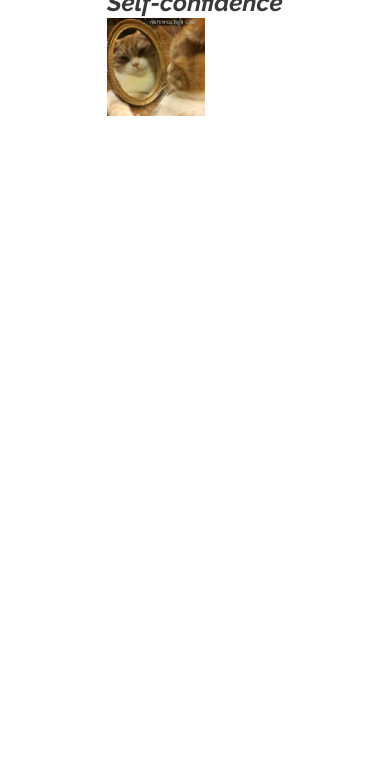
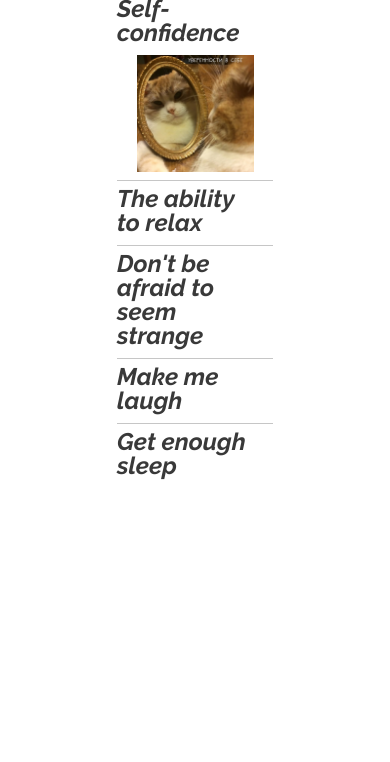
Before and after one commit to rimromrim/cssBayan, a plain HTML site: page cssBayan/Index.html in a window 390 px wide. Shown: the part 82-844 px from the top of the page. Drawn offline with Linux system fonts and the light colour scheme.

Commit message:
feat: added the ability to hide slides (Sat, Mar 11, 2023 01:17:08 PM)

```diff
--- a/cssBayan/Index.html
+++ b/cssBayan/Index.html
@@ -13,10 +13,62 @@
             <h1 class="title">CSS Bayan</h1>
         <ul class="accordion">
             <li class="accordion-item">
-                <input type="radio" class="accordion-toggle" id="toggle-01" checked hidden>
-                <label class="accordion-label" for="toggle-01"><div class="accordion-title">Self-confidence</div>
-                    <div class="accordion_target">
-                        <img class="img" src="./assets/img/1.jpg" alt="Meme">
+                <input type="radio" class="accordion-toggle" name="accordion" id="toggle-01" checked hidden>
+                <label class="accordion-label" for="toggle-01">
+                    <div class="accordion-title">
+                        Self-confidence
+                            <img class="icon" src="./assets/img/cross-symbol_icon-icons.com_74149.svg">
+                    </div>
+                    <div class="accordion-target">
+                        <img class="img" src="./assets/img/1.jpg" alt="meme">
+                    </div>
+                </label>
+            </li>
+            <li class="accordion-item">
+                <input type="radio" class="accordion-toggle" name="accordion" id="toggle-02" hidden>
+                <label class="accordion-label" for="toggle-02">
+                    <div class="accordion-title">
+                        The ability to relax
+                            <img class="icon" src="./assets/img/cross-symbol_icon-icons.com_74149.svg">
+                    </div>
+                    <div class="accordion-target">
+                        <img class="img" src="./assets/img/2.jpg" alt="meme">
+                    </div>
+                </label>
+            </li>
+            <li class="accordion-item">
+                <input type="radio" class="accordion-toggle" name="accordion" id="toggle-03" hidden>
+                <label class="accordion-label" for="toggle-03">
+                    <div class="accordion-title">
+                        Don't be afraid to seem strange
+                            <img class="icon" src="./assets/img/cross-symbol_icon-icons.com_74149.svg">
+                    </div>
+                    <div class="accordion-target">
+                        <img class="img" src="./assets/img/3.jpg" alt="meme">
+                    </div>
+                </label>
+            </li>
+            <li class="accordion-item">
+                <input type="radio" class="accordion-toggle" name="accordion" id="toggle-04" hidden>
+                <label class="accordion-label" for="toggle-04">
+                    <div class="accordion-title">
+                        Make me laugh
+                            <img class="icon" src="./assets/img/cross-symbol_icon-icons.com_74149.svg">
+                    </div>
+                    <div class="accordion-target">
+                        <img class="img" src="./assets/img/4.jpg" alt="meme">
+                    </div>
+                </label>
+            </li>
+            <li class="accordion-item">
+                <input type="radio" class="accordion-toggle" name="accordion" id="toggle-05" hidden>
+                <label class="accordion-label" for="toggle-05">
+                    <div class="accordion-title">
+                        Get enough sleep
+                            <img class="icon" src="./assets/img/cross-symbol_icon-icons.com_74149.svg">
+                    </div>
+                    <div class="accordion-target">
+                        <img class="img" src="./assets/img/5.jpg" alt="meme">
                     </div>
                 </label>
             </li>
--- a/cssBayan/css/style.css
+++ b/cssBayan/css/style.css
@@ -50,7 +50,9 @@
   }
 
 .accordion-item {
-    border-top: 0.1rem solid gray;
+    padding-top: 0.4rem;
+    border-top: 0.1rem solid rgb(198, 198, 198);
+    width: 40vw;
 }
 
 .accordion-label {
@@ -58,10 +60,39 @@
 }
 
 .accordion-title {
-    margin-bottom: 0.2rem;
+    display: flex;
+    justify-content: space-between;
+    margin-bottom: 0.6rem;
 }
 
 .img {
-    width: 25vw;
-    height: 25vw;
+    display: block;
+    margin-left: auto;
+    margin-right: auto;
+    margin-bottom: 0.5rem;
+    width: 30vw;
+    height: 30vw;
 }
+
+.icon {
+    width: 1rem;
+    height: 1rem;
+    opacity: 0;
+    transition: opacity 0.4s ease-in-out;
+    transform: rotate(45deg)
+}
+
+.accordion:hover .icon {
+    opacity: 1;
+}
+
+.accordion-target {
+    max-height: 0;
+    overflow: hidden;
+    transition: max-height 0.3s ease-out;
+}
+
+.accordion-toggle:checked ~ .accordion-label .accordion-target {
+    max-height: 100vh;
+    transition: max-height 0.5s ease-in;
+}
```
Also changed, not shown: cssBayan/assets/img/cross-symbol_icon-icons.com_74149.svg (added).
